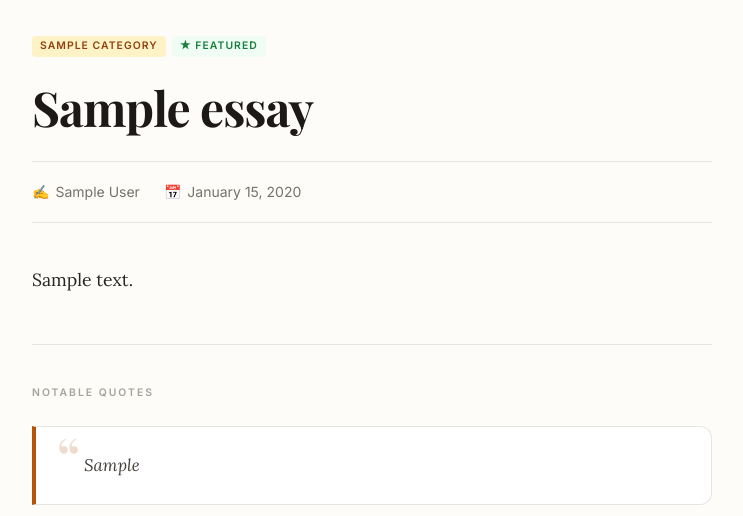
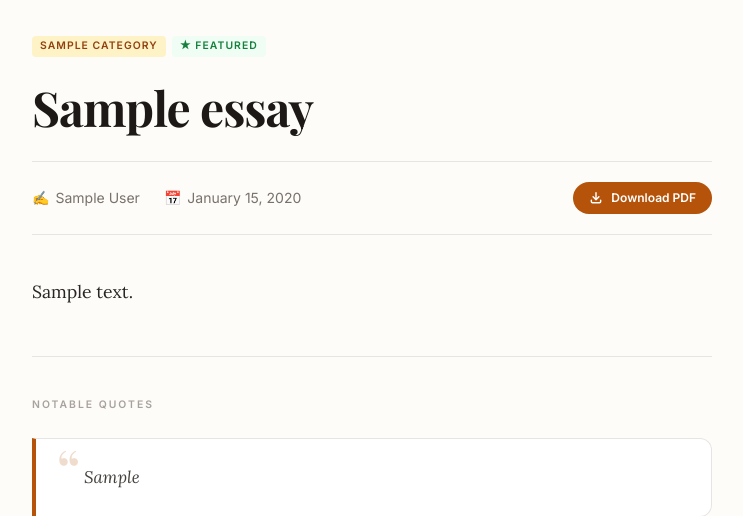
Before and after one commit to jahidshawon19/baker-vai, a Django app: page /essay/1/ in a window 1280 px wide. Shown: the part 153-669 px from the top of the page, without its empty margins (268-1011 px from the left). Run offline with Django 5.2, Linux system fonts and the light colour scheme; tables that the repository leaves empty hold one stand-in row (values such as "Sample post"); parts of the project's set-up code (start-up, migrations or seed data) failed here and were passed over; some libraries are stand-ins or nearby versions; some web fonts are replaced.

Commit message:
Add PDF download button to essay detail page
Uses html2pdf.js (CDN, client-side) to generate a clean A4 PDF with
the essay title, category, author, date, body, and quotes.
Button shows 'Generating…' while processing, no server dependencies.

Co-Authored-By: Claude Sonnet 4.6 <noreply@anthropic.com>

```diff
--- a/baker_vai/essays/templates/essays/detail.html
+++ b/baker_vai/essays/templates/essays/detail.html
@@ -3,6 +3,9 @@
 {% block title %}{{ essay.title }} — Baker Vai{% endblock %}
 
 {% block extra_head %}
+<!-- html2pdf.js for client-side PDF generation -->
+<script src="https://cdnjs.cloudflare.com/ajax/libs/html2pdf.js/0.10.1/html2pdf.bundle.min.js"></script>
+
 <!-- Reading progress bar sits just below the sticky nav (top-16 = 64px) -->
 <style>
     #read-progress {
@@ -75,8 +78,9 @@
         </h1>
 
         <!-- Meta bar -->
-        <div class="flex flex-wrap items-center gap-6 py-5
+        <div class="flex flex-wrap items-center justify-between gap-4 py-5
                     border-t border-b border-stone-200">
+            <div class="flex flex-wrap items-center gap-6">
                 {% if essay.created_by %}
                 <span class="flex items-center gap-1.5 text-sm text-stone-500">
                     <i class="not-italic text-stone-400">✍</i>
@@ -89,6 +93,21 @@
                     {{ essay.published_at|date:"F j, Y" }}
                 </span>
                 {% endif %}
+            </div>
+
+            <!-- PDF Download button -->
+            <button id="download-pdf"
+                    class="inline-flex items-center gap-2 px-4 py-2 text-xs font-semibold
+                           bg-amber-700 hover:bg-amber-800 text-white rounded-full
+                           transition-colors duration-150">
+                <svg xmlns="http://www.w3.org/2000/svg" class="w-3.5 h-3.5" fill="none"
+                     viewBox="0 0 24 24" stroke="currentColor" stroke-width="2.5">
+                    <path stroke-linecap="round" stroke-linejoin="round"
+                          d="M4 16v2a2 2 0 002 2h12a2 2 0 002-2v-2
+                             M7 10l5 5 5-5M12 15V3"/>
+                </svg>
+                Download PDF
+            </button>
         </div>
 
     </header>
@@ -146,6 +165,57 @@
 
 </div>
 
+<!-- ── PDF CONTENT (off-screen, rendered for html2pdf) ── -->
+<div id="pdf-content"
+     style="position:absolute; left:-9999px; top:0; width:794px; padding:56px 64px;
+            background:#ffffff; color:#1c1917; font-size:13px; line-height:1.85;">
+
+    <!-- Header -->
+    <div style="border-bottom:2px solid #b45309; padding-bottom:20px; margin-bottom:28px;">
+        {% if essay.category %}
+        <p style="font-size:10px; font-weight:700; letter-spacing:2px; text-transform:uppercase;
+                  color:#b45309; margin:0 0 10px;">{{ essay.category.name }}</p>
+        {% endif %}
+        <h1 style="font-size:28px; font-weight:700; line-height:1.2; margin:0 0 16px;
+                   letter-spacing:-0.5px;">{{ essay.title }}</h1>
+        <div style="display:flex; gap:24px; font-size:11px; color:#78716c;">
+            {% if essay.created_by %}
+            <span>✍ {{ essay.created_by.get_full_name|default:essay.created_by.username }}</span>
+            {% endif %}
+            {% if essay.published_at %}
+            <span>📅 {{ essay.published_at|date:"F j, Y" }}</span>
+            {% endif %}
+        </div>
+    </div>
+
+    <!-- Body -->
+    <div style="font-size:13px; line-height:1.85; color:#2d2521;">
+        {{ essay.content|safe }}
+    </div>
+
+    {% if essay.quotes.all %}
+    <!-- Quotes -->
+    <div style="margin-top:36px; border-top:1px solid #e8e3db; padding-top:28px;">
+        <p style="font-size:9px; font-weight:700; letter-spacing:2px; text-transform:uppercase;
+                  color:#a8a29e; margin-bottom:16px;">Notable Quotes</p>
+        {% for q in essay.quotes.all %}
+        <div style="border-left:4px solid #b45309; padding:12px 20px; margin-bottom:14px;
+                    background:#fef3c7; border-radius:0 8px 8px 0; font-style:italic;
+                    color:#3d3530; font-size:12px;">
+            {{ q.quote }}
+        </div>
+        {% endfor %}
+    </div>
+    {% endif %}
+
+    <!-- Footer -->
+    <div style="margin-top:48px; border-top:1px solid #e8e3db; padding-top:16px;
+                font-size:10px; color:#a8a29e; display:flex; justify-content:space-between;">
+        <span>বাকের ভাই — Focus Writing</span>
+        <span>baker-xydi.onrender.com</span>
+    </div>
+</div>
+
 <!-- ── READING PROGRESS SCRIPT ── -->
 <script>
     (function () {
@@ -162,4 +232,32 @@
     })();
 </script>
 
+<!-- ── PDF DOWNLOAD SCRIPT ── -->
+<script>
+    document.getElementById('download-pdf').addEventListener('click', function () {
+        const btn     = this;
+        const content = document.getElementById('pdf-content');
+
+        btn.disabled    = true;
+        btn.textContent = 'Generating…';
+
+        const opt = {
+            margin:     [0, 0, 0, 0],
+            filename:   '{{ essay.title|slugify }}.pdf',
+            image:      { type: 'jpeg', quality: 0.97 },
+            html2canvas: { scale: 2, useCORS: true, logging: false },
+            jsPDF:      { unit: 'px', format: 'a4', orientation: 'portrait', hotfixes: ['px_scaling'] },
+        };
+
+        html2pdf()
+            .set(opt)
+            .from(content)
+            .save()
+            .then(function () {
+                btn.disabled    = false;
+                btn.innerHTML   = '<svg xmlns="http://www.w3.org/2000/svg" class="w-3.5 h-3.5" fill="none" viewBox="0 0 24 24" stroke="currentColor" stroke-width="2.5"><path stroke-linecap="round" stroke-linejoin="round" d="M4 16v2a2 2 0 002 2h12a2 2 0 002-2v-2M7 10l5 5 5-5M12 15V3"/></svg> Download PDF';
+            });
+    });
+</script>
+
 {% endblock %}
```
Lines whose indentation alone changed are shown as unchanged.
